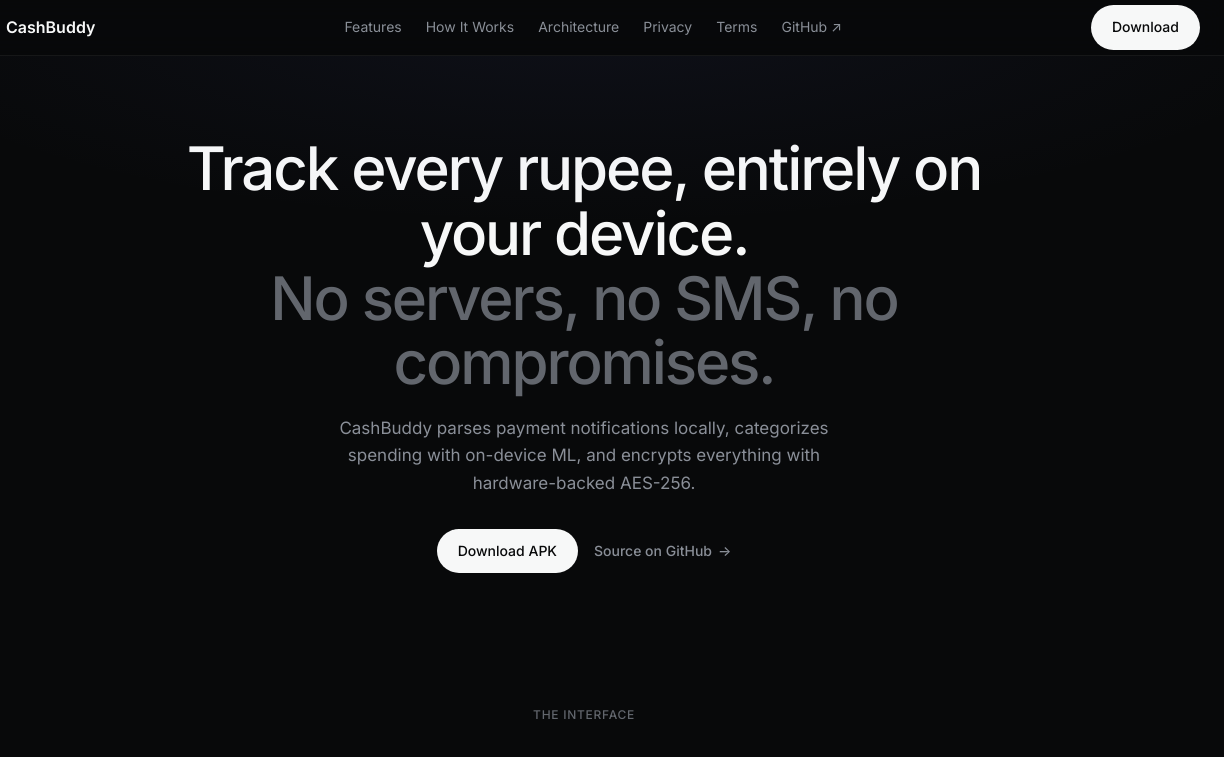
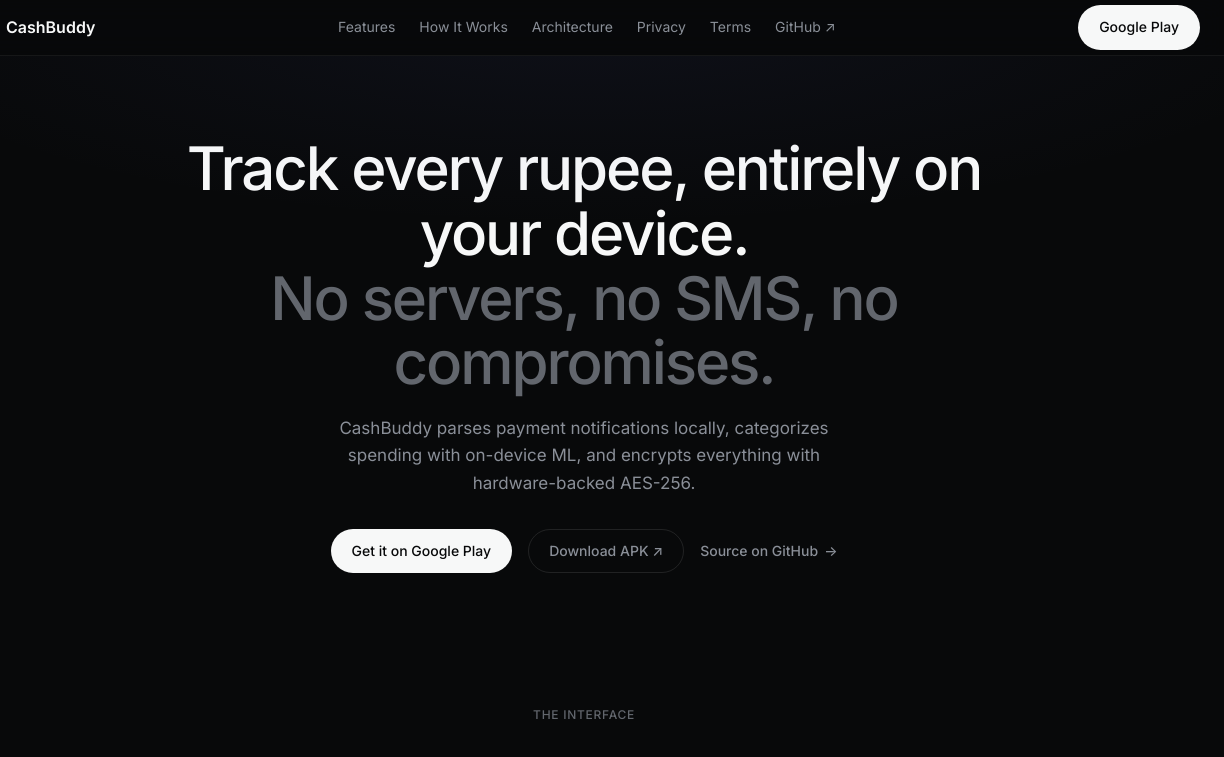
Before and after one commit to l1khith/CashBuddy, a plain HTML site: page docs/index.html in a window 1280 px wide. Shown: the top 757 px of the page, 56-1280 px from the left. Drawn offline with Linux system fonts and the light colour scheme.

Commit message:
docs: add Google Play Store buttons to landing page

```diff
--- a/docs/index.html
+++ b/docs/index.html
@@ -711,7 +711,7 @@ img {
     <a href="#terms">Terms</a>
     <a href="https://github.com/l1khith/CashBuddy" target="_blank" rel="noopener">GitHub ↗</a>
   </div>
-  <a href="https://github.com/l1khith/CashBuddy/releases" class="btn-primary">Download</a>
+  <a href="https://play.google.com/store/apps/details?id=com.cashbuddy" class="btn-primary" target="_blank" rel="noopener">Google Play</a>
 </header>
 
 <main>
@@ -726,7 +726,12 @@ img {
         CashBuddy parses payment notifications locally, categorizes spending with on-device ML, and encrypts everything with hardware-backed AES-256.
       </p>
       <div class="hero-actions">
-        <a href="https://github.com/l1khith/CashBuddy/releases" class="btn-primary">Download APK</a>
+        <a href="https://play.google.com/store/apps/details?id=com.cashbuddy" class="btn-primary" target="_blank" rel="noopener">
+          Get it on Google Play
+        </a>
+        <a href="https://github.com/l1khith/CashBuddy/releases" class="btn-secondary">
+          Download APK ↗
+        </a>
         <a href="https://github.com/l1khith/CashBuddy" class="btn-link" target="_blank" rel="noopener">
           Source on GitHub <span class="arrow">&rarr;</span>
         </a>
@@ -966,6 +971,7 @@ img {
 
       <div class="footer-col">
         <h4>Product</h4>
+        <a href="https://play.google.com/store/apps/details?id=com.cashbuddy" target="_blank" rel="noopener">Google Play Store ↗</a>
         <a href="https://github.com/l1khith/CashBuddy/releases">Download APK</a>
         <a href="#how-it-works">How It Works</a>
         <a href="#features">Features</a>
```
